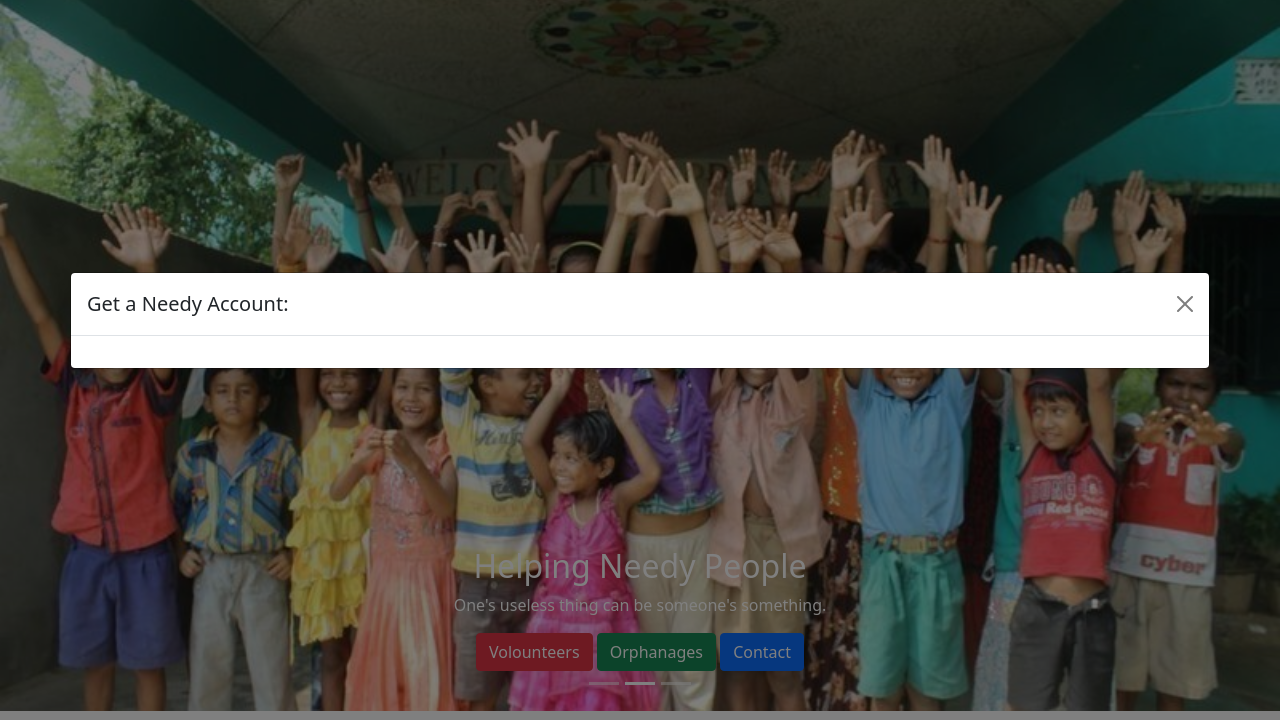
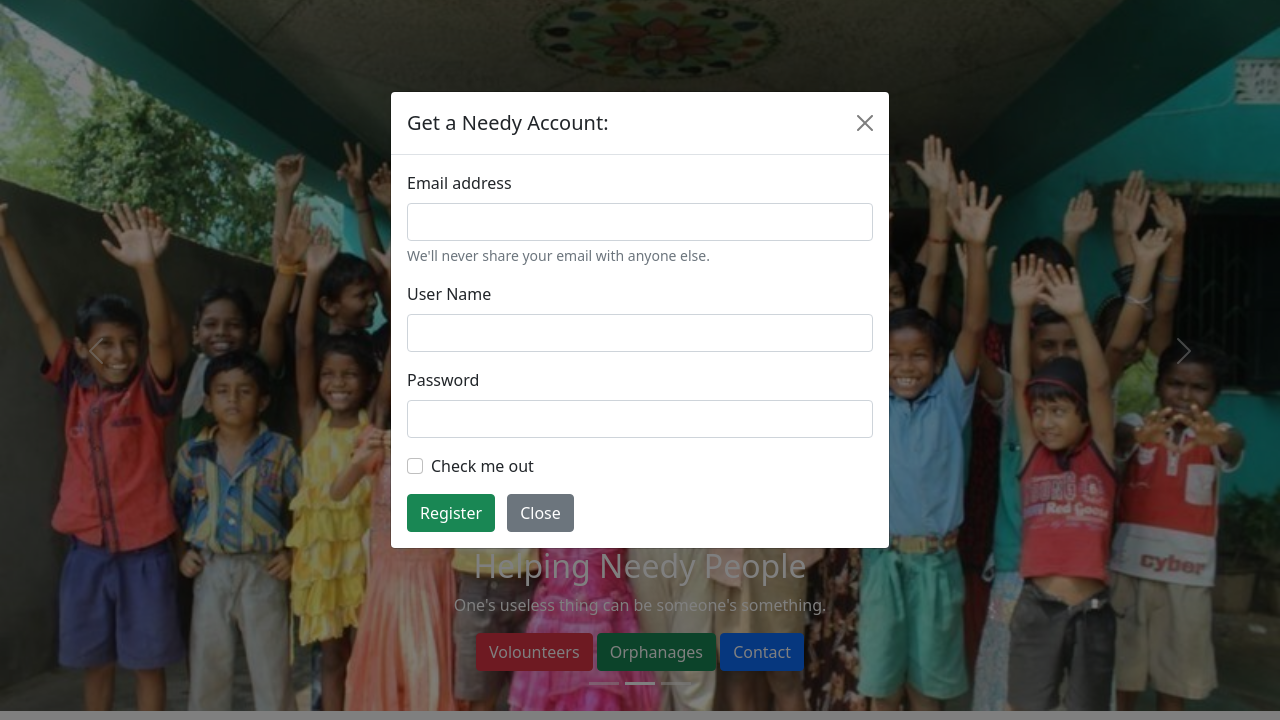
Before and after one commit to Yeshwanth-1985/projectneedy, a plain HTML site: page index.html in a window 1280 px wide. Both pictures are taken after a click on the button "SignUP". Shown: the part 80-800 px from the top of the page. Drawn offline with nearby package versions, Linux system fonts and the light colour scheme.

Commit message:
Add files via upload

```diff
--- a/index.html
+++ b/index.html
@@ -98,14 +98,34 @@
 
 <!-- Signup Modal -->
 <div class="modal fade" id="signupModal" tabindex="-1" aria-labelledby="exampleModalLabel" aria-hidden="true">
-  <div class="modal-dialog modal-xl modal-dialog-centered modal-dialog-scrollable">
+  <div class="modal-dialog modal-dialog-centered">
     <div class="modal-content">
       <div class="modal-header">
         <h5 class="modal-title" id="exampleModalLabel">Get a Needy Account:</h5>
         <button type="button" class="btn-close" data-bs-dismiss="modal" aria-label="Close"></button>
       </div>
       <div class="modal-body">
-
+           <form>
+  <div class="mb-3">
+    <label for="exampleInputEmail1" class="form-label">Email address</label>
+    <input type="email" class="form-control" id="exampleInputEmail1" aria-describedby="emailHelp">
+    <div id="emailHelp" class="form-text">We'll never share your email with anyone else.</div>
+  </div>
+  <div class="mb-3">
+    <label for="exampleInputName1" class="form-label">User Name</label>
+    <input type="text" class="form-control" id="exampleInputName1" aria-describedby="emailHelp">
+  </div>
+  <div class="mb-3">
+    <label for="exampleInputPassword1" class="form-label">Password</label>
+    <input type="password" class="form-control" id="exampleInputPassword1">
+  </div>
+  <div class="mb-3 form-check">
+    <input type="checkbox" class="form-check-input" id="exampleCheck1">
+    <label class="form-check-label" for="exampleCheck1">Check me out</label>
+  </div>
+  <button type="submit" class="btn btn-success">Register</button>
+   <button type="button" class=" mx-2 btn btn-secondary" data-bs-dismiss="modal">Close</button>
+</form>
       </div>
     </div>
   </div>
```
